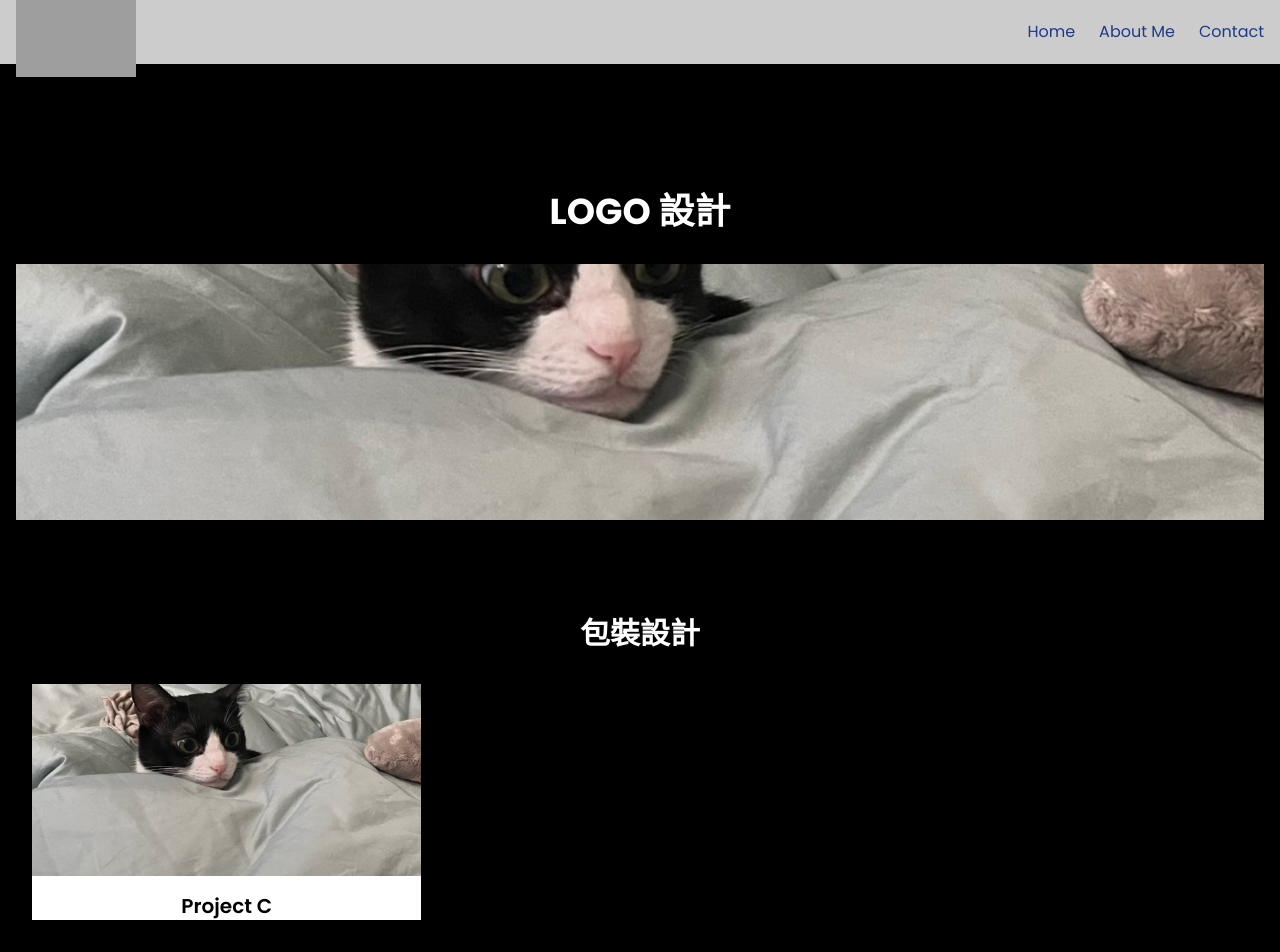
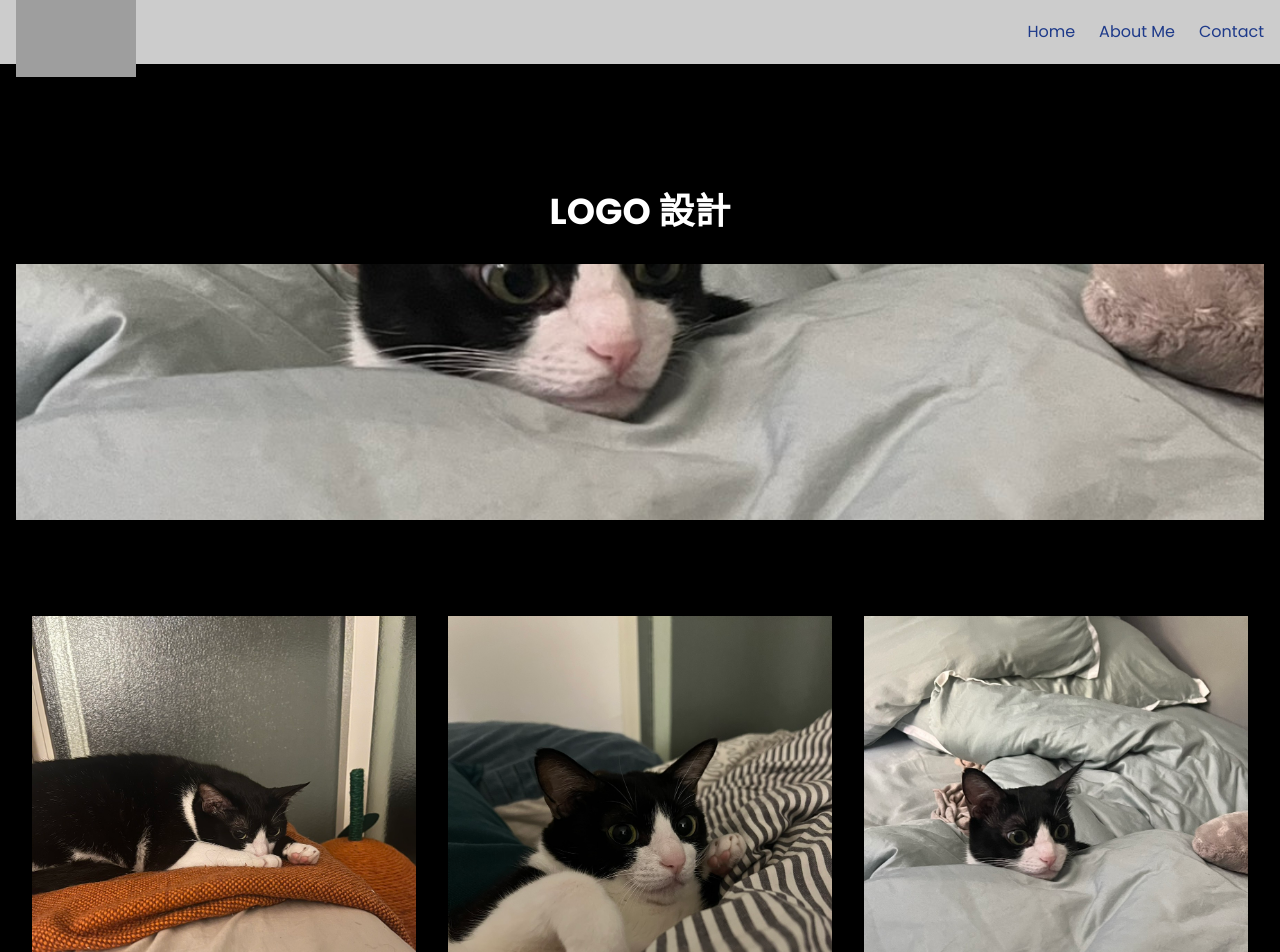
Before and after one commit to DeanYtest/design-showcase, a Next.js app: page /logo in a window 1280 px wide. Shown: the top 952 px of the page. Built offline with nearby package versions, Linux system fonts and the light colour scheme; grey boxes are pictures that could not be loaded.

Commit message:
herobackground11

```diff
--- a/app/HeroSection.tsx
+++ b/app/HeroSection.tsx
@@ -1,23 +1,30 @@
-'use client';
+'use client'
 
-import { useTypewriter, Cursor } from 'react-simple-typewriter';
+import { useTypewriter, Cursor } from 'react-simple-typewriter'
 
 export default function HeroSection() {
-  // 1. 打字机效果
   const [text] = useTypewriter({
     words: ['Hello, I am a Designer.', 'Welcome to my Portfolio.'],
     loop: true,
     typeSpeed: 100,
     deleteSpeed: 50,
     delaySpeed: 2000,
-  });
+  })
 
   return (
     <section className="relative h-screen overflow-hidden bg-transparent">
-      {/* 2. 纯色多彩渐变背景 */}
+      {/* 背景彩色漸層 */}
       <div className="absolute inset-0 animated-gradient z-0" />
 
-      {/* 3. 底部波浪圆弧，过渡到下一节黑底 */}
+      {/* 文字內容 */}
+      <div className="relative z-10 flex flex-col justify-center items-center h-full text-white text-center px-4">
+        <h1 className="text-4xl md:text-6xl font-bold mb-4">{text}<Cursor /></h1>
+        <p className="text-lg md:text-xl max-w-xl">
+          I'm a creative developer passionate about design and code.
+        </p>
+      </div>
+
+      {/* 貼地的波浪過渡 */}
       <div className="absolute bottom-0 left-0 w-full overflow-hidden leading-[0] z-10">
         <svg
           viewBox="0 0 1200 120"
@@ -25,25 +32,18 @@ export default function HeroSection() {
           className="w-full h-24"
         >
           <path
-            d="M0,0V46.29c47.37,22.22,103.52,34.09,158,28,70.29-7.81,136.68-50.31,207-56,
-               63.42-5.09,126.87,28.89,190,37,59.23,7.5,113.9-8.05,168-26,
-               59.49-19.88,113.35-47.11,172-51,
-               35.6-2.53,70.79,5.76,106,12,59.24,10.92,114.87,23.67,172,37V0Z"
-            fill="#000"
-          />
+            d="M0,0V46.29
+               c47.37,22.22,103.52,34.09,158,28
+               c70.29-7.81,136.68-50.31,207-56
+               c63.42-5.09,126.87,28.89,190,37
+               c59.23,7.5,113.9-8.05,168-26
+               c59.49-19.88,113.35-47.11,172-51
+               c35.6-2.18,70.88,6.27,105,18V0
+               L1200,0 L0,0 Z"
+            className="fill-black"
+          ></path>
         </svg>
       </div>
-
-      {/* 4. 文本层 (打字机 + 副标题) */}
-      <div className="relative z-20 flex flex-col items-center justify-center h-full text-center px-4">
-        <h1 className="text-5xl md:text-7xl font-bold text-white">
-          {text}
-          <Cursor cursorColor="#FFFFFF" />
-        </h1>
-        <p className="mt-4 text-lg md:text-2xl text-white/90">
-          Design / Illustration / Branding
-        </p>
-      </div>
     </section>
-  );
+  )
 }
--- a/app/WorkSection.tsx
+++ b/app/WorkSection.tsx
@@ -1,72 +1,63 @@
-'use client';
+'use client'
 
-import Image from 'next/image';
-import Link from 'next/link';
-import { useEffect } from 'react';
-import { useAnimation } from 'framer-motion';
-import { useInView } from 'react-intersection-observer';
-import MotionDiv from '../components/ui/MotionDiv';
+import Image from 'next/image'
+import Link from 'next/link'
+import { useEffect } from 'react'
+import { useAnimation } from 'framer-motion'
+import { useInView } from 'react-intersection-observer'
+import MotionDiv from '../components/ui/MotionDiv'
 
 const works = [
   { title: 'Project A', href: '/graphic', img: '/images/graphic2.jpg' },
   { title: 'Project B', href: '/illustration', img: '/images/ill2.jpg' },
   { title: 'Project C', href: '/logo', img: '/images/logo2.jpg' },
-];
+]
 
 export default function WorkSection({ category }: { category: string }) {
-  const controls = useAnimation();
-  const [ref, inView] = useInView({ triggerOnce: true, threshold: 0.2 });
+  const controls = useAnimation()
+  const [ref, inView] = useInView({ triggerOnce: true, threshold: 0.2 })
 
   useEffect(() => {
-    if (inView) controls.start('visible');
-  }, [controls, inView]);
+    if (inView) controls.start('visible')
+  }, [controls, inView])
 
   const variants = {
     hidden: { opacity: 0, y: 30 },
     visible: { opacity: 1, y: 0, transition: { duration: 0.6 } },
-  };
+  }
 
   return (
     <section
       ref={ref}
-      className="relative py-16 bg-black z-20"
+      className="relative py-16 bg-black z-20 text-white"
     >
-      <h2 className="text-3xl font-bold text-center mb-8 text-white">
-        {category === 'graphic'
-          ? '平面設計'
-          : category === 'illustration'
-          ? '插畫'
-          : category === 'ui'
-          ? 'UI 設計'
-          : '包裝設計'}
-      </h2>
-      <div className="container mx-auto px-4 grid grid-cols-1 sm:grid-cols-2 md:grid-cols-3 gap-6">
-        {works
-          .filter((p) => p.href.includes(category))
-          .map((work, idx) => (
+      <div className="container mx-auto px-4 grid grid-cols-1 md:grid-cols-3 gap-8">
+        {works.map((work, index) => (
           <MotionDiv
-              key={idx}
+            key={index}
+            className="group relative overflow-hidden rounded-lg shadow-lg"
             initial="hidden"
             animate={controls}
             variants={variants}
-              className="overflow-hidden rounded-lg bg-white"
           >
-              <Link href={work.href} className="block group">
-                <div className="relative h-48">
             <Image
               src={work.img}
               alt={work.title}
-                    fill
-                    style={{ objectFit: 'cover' }}
+              width={400}
+              height={300}
+              className="w-full h-auto transform group-hover:scale-110 transition-transform duration-700 ease-in-out"
             />
+            <div className="absolute inset-0 bg-black bg-opacity-60 flex items-center justify-center opacity-0 group-hover:opacity-100 transition-opacity duration-500 ease-in-out">
+              <Link
+                href={work.href}
+                className="px-6 py-2 bg-white text-black rounded hover:bg-gray-200 transition-all duration-500 ease-in-out"
+              >
+                {work.title}
+              </Link>
             </div>
-                <h3 className="mt-4 text-xl font-semibold text-center text-black group-hover:text-primary transition">
-                  {work.title}
-                </h3>
-              </Link>
           </MotionDiv>
         ))}
       </div>
     </section>
-  );
+  )
 }
```
Lines whose indentation alone changed are shown as unchanged.
